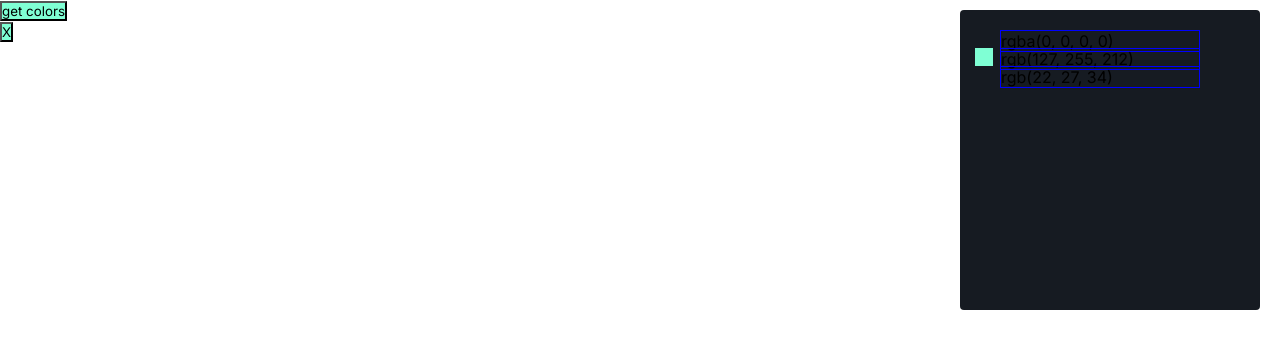
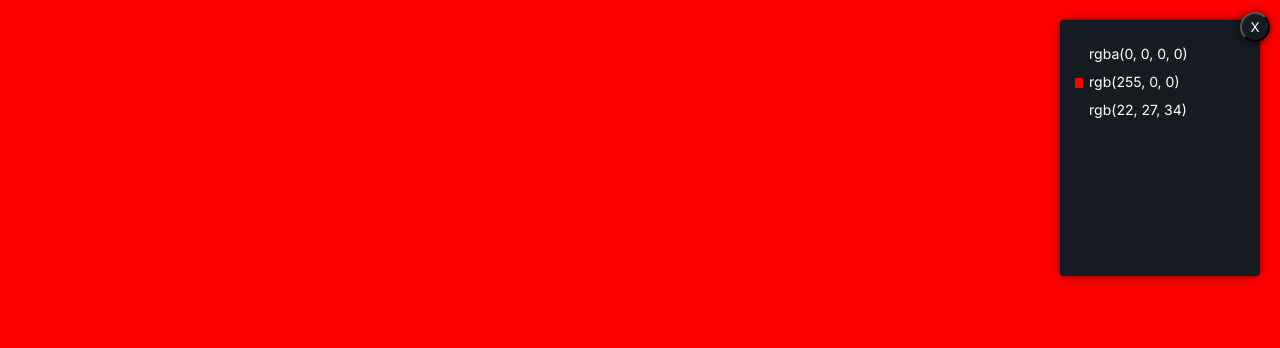
Before and after one commit to kaf-lamed-beyt/color-picker, a browser extension: page index.html in a window 1280 px wide. Drawn offline with Linux system fonts and the light colour scheme.

Commit message:
feat: color picker v1

```diff
--- a/index.html
+++ b/index.html
@@ -8,10 +8,10 @@
     <link rel="stylesheet" href="./style/app.css" />
     <link rel="manifest" href="./manifest.json" />
   </head>
-  <body>
-    <button id="get-colors">get colors</button>
-    <div id="results"></div>
-    <button id="close">X</button>
+  <body style="background: red">
+    <div class="color-modal"></div>
+    <button id="close" class="close">X</button>
+    <button id="get-colors" class="get-colors">get colors</button>
     <!-- script -->
     <script src="./index.js"></script>
   </body>
--- a/index.js
+++ b/index.js
@@ -1,20 +1,9 @@
+const button = document.querySelector("#get-colors");
+const modal = document.querySelector(".color-modal");
+const closeButton = document.querySelector("#close");
+
 function createColorModal() {
-  const container = document.createElement("div");
-  container.id = "color-modal";
-
-  container.style = `
-      position: fixed;
-      z-index: 20;
-      top: 10px;
-      right: 20px;
-      width: 300px;
-      height: 300px;
-      border-radius: 4px;
-      background: #161b22;
-      boxShadow: 0 0 10px rgba(0, 0, 0, 0.5);
-      overflow-y: hidden;
-      padding: 20px 0px;
-    `;
+  const container = document.querySelector(".color-modal");
 
   document.body.appendChild(container);
 }
@@ -25,11 +14,13 @@ function getColors() {
 
   for (let i = 0; i < elements.length; i++) {
     const element = elements[i];
+    const computedStyle = window.getComputedStyle(element);
 
     const color =
-      window.getComputedStyle(element).getPropertyValue("color") &&
-      window.getComputedStyle(element).getPropertyValue("background") &&
-      window.getComputedStyle(element).getPropertyValue("background-color");
+      computedStyle.getPropertyValue("color") &&
+      computedStyle.getPropertyValue("background") &&
+      computedStyle.getPropertyValue("background-color");
+
     if (colorArray.includes(color)) continue;
     colorArray.push(color);
   }
@@ -41,45 +32,33 @@ createColorModal();
 const colors = getColors();
 
 colors.map((item, index) => {
-  const colorElement = document.createElement("div");
-  colorElement.id = "color-element";
-  colorElement.style = `
-      display: flex;
-    `;
+  console.log(item);
+  const modal = document.querySelector(".color-modal");
 
-  const colorCode = document.createElement("p");
-  colorCode.id = "color-code";
-  colorCode.textContent = item;
-
-  colorCode.style = `
-    width: 200px;
-    margin-left: 25px;
-    border: 1px solid blue;
-  `;
-
-  const colorToken = document.createElement("span");
-  colorToken.style = `
-      height: 18px;
-      width: 18px;
-      margin: 0 0 0 15px;
-      background: ${item};
-    `;
-
-  return document
-    .querySelector("#color-modal")
-    .appendChild(colorElement)
-    .appendChild(colorToken)
-    .appendChild(colorCode);
+  return (modal.innerHTML += `
+    <div class="color-element" key=${index}>
+      <span class="token" style="--bg: ${item}"></span>
+      <p class="color-code">${item}</p>
+    </div>
+    `);
 });
 
-var button = document.getElementById("get-colors");
-var modal = document.getElementById("color-modal");
-var closeButton = document.getElementById("close");
+if (modal) {
+  document.body.appendChild(closeButton);
+  document.body.removeChild(button);
+} else {
+  document.body.removeChild(closeButton);
+  document.body.appendChild(button);
+}
 
 button.addEventListener("click", function () {
-  modal.style.display = "block";
+  document.body.appendChild(modal);
+  document.body.appendChild(closeButton);
+  document.body.removeChild(button);
 });
 
 closeButton.addEventListener("click", function () {
-  modal.style.display = "none";
+  document.body.removeChild(modal);
+  document.body.removeChild(closeButton);
+  document.body.appendChild(button);
 });
--- a/style/app.css
+++ b/style/app.css
@@ -3,6 +3,7 @@
 :root {
   --inter: "Inter", sans-serif;
   --white: #fff;
+  --primary: #161b22;
 }
 
 * {
@@ -12,6 +13,84 @@
   font-family: var(--inter);
 }
 
-button {
-  background: aquamarine;
+button,
+.close {
+  position: absolute;
+  right: 20px;
+  top: 15px;
+  z-index: 25;
 }
+
+.color-modal {
+  position: fixed;
+  z-index: 20;
+  top: 20px;
+  right: 20px;
+  width: 200px;
+  height: 32%;
+  border-radius: 4px;
+  background: var(--primary);
+  box-shadow: 0 0 10px rgba(0, 0, 0, 0.5);
+  overflow-y: scroll;
+  padding: 20px 0px;
+  transition: all 0.3s ease-in-out forwards;
+}
+
+.get-colors {
+  padding: 0 24px;
+  height: 40px;
+  background: var(--primary);
+  border: none;
+  color: var(--white);
+  font-size: 16px;
+  border-radius: 6px;
+  box-shadow: 0 0 10px rgba(0, 0, 0, 0.8);
+}
+
+.close {
+  top: 12px;
+  right: 10px;
+  width: 30px;
+  height: 30px;
+  background: none;
+  color: var(--white);
+  border-radius: 50%;
+  background: var(--primary);
+  box-shadow: 0 0 10px rgba(0, 0, 0, 0.6);
+}
+
+.close,
+.get-colors:hover {
+  cursor: pointer;
+}
+
+.color-element {
+  display: flex;
+}
+
+.token {
+  height: 10px;
+  width: 12px;
+  margin: 10px 0 8px 15px;
+  background: var(--bg);
+}
+
+.color-code {
+  width: 260px;
+  padding: 5px 0 5px 6px;
+  color: var(--white);
+  font-size: 14px;
+}
+
+::-webkit-scrollbar {
+  width: 7px;
+}
+
+::-webkit-scrollbar-track {
+  box-shadow: inset 0 0 6px rgba(0, 0, 0, 0.3);
+}
+
+::-webkit-scrollbar-thumb {
+  background: darkgrey;
+  border-radius: 4px;
+}
```
